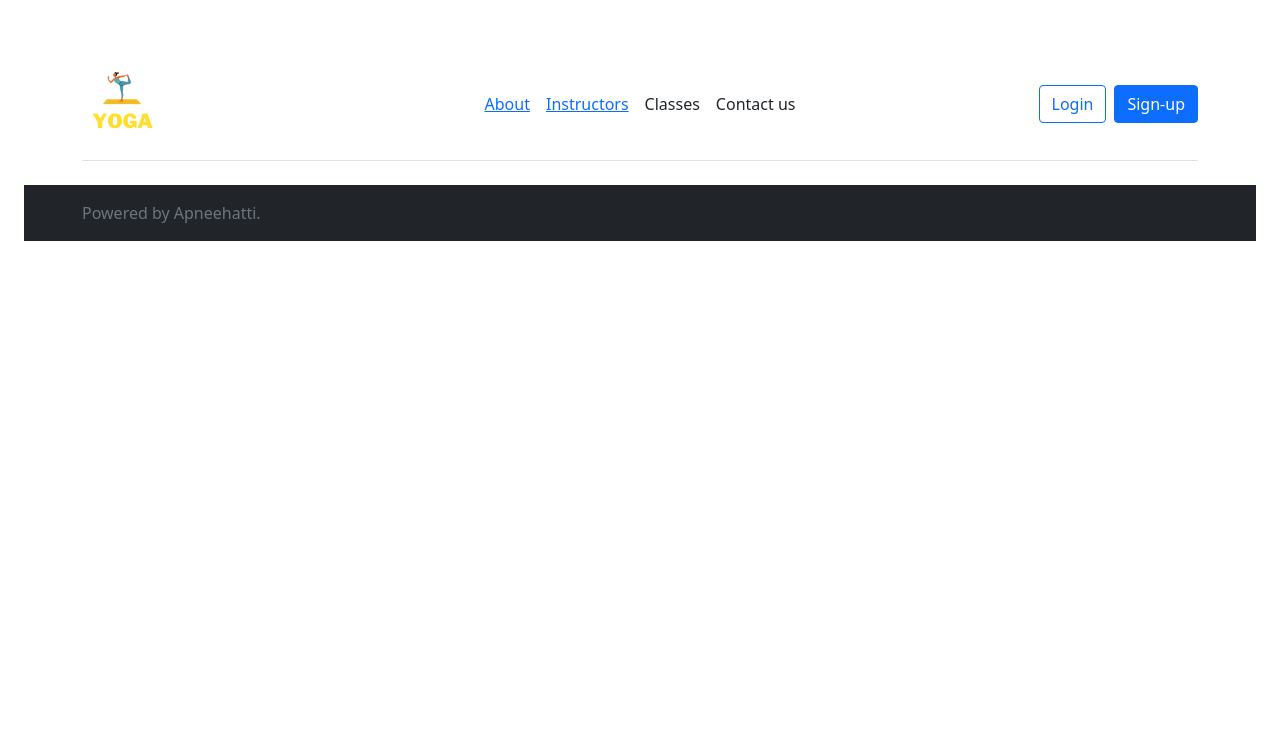
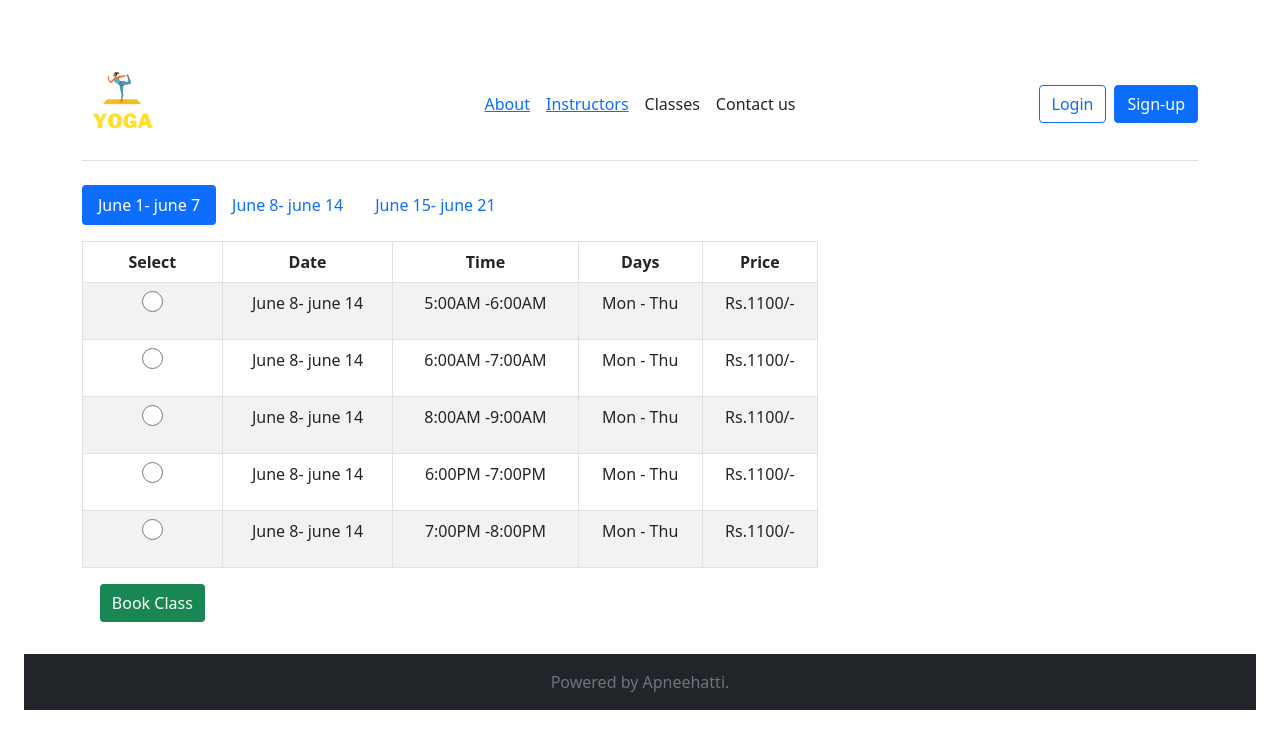
Before and after one commit to ni30gupta/sample, a React (Create React App) app: page /booking in a window 1280 px wide. Shown: the top 748 px of the page. Built offline with nearby package versions, Linux system fonts and the light colour scheme.

Commit message:
trying creating obkject of selected row

```diff
--- /dev/null
+++ b/src/API/booking2Data.js
@@ -0,0 +1,40 @@
+export const schedule = [
+    {
+        profileId: '101',
+
+        batches: [
+            {
+                batchId: "1",
+                dateRange: 'June 1- june 7',
+                time: [
+                    '5:00AM -6:00AM', '6:00AM -7:00AM', '7:00AM -8:00AM', '8:00AM -9:00AM', '6:00PM -7:00PM', '7:00PM -8:00PM'
+                ],
+                days: 'Mon - Fri',
+                price: 999
+            },
+
+            {
+                batchId: "2",
+                dateRange: 'June 8- june 14',
+                time: [
+                    '5:00AM -6:00AM', '6:00AM -7:00AM', '8:00AM -9:00AM', '6:00PM -7:00PM', '7:00PM -8:00PM'
+                ],
+                days: 'Mon - Thu',
+                price: 1100
+            },
+
+            {
+                batchId: "3",
+                dateRange: 'June 15- june 21',
+                time: [
+                    '5:00AM -6:00AM', '6:00AM -7:00AM', '7:00AM -8:00AM', '8:00AM -9:00AM', '6:00PM -7:00PM', '7:00PM -8:00PM'
+                ],
+                days: 'Mon - Fri',
+                price: 999
+
+            }
+        ]
+    }
+
+
+]
--- a/src/App.js
+++ b/src/App.js
@@ -9,6 +9,7 @@ import InstructorsPage from "./pages/InstructorsPage";
 import ProfilePage from "./pages/ProfilePage";
 import ConfrimSlotPage from "./pages/ConfrimSlotPage";
 import BookingProcess from "./component/BookingProcess";
+import Booking2 from "./component/Booking2";
 
 function App() {
   return (
@@ -20,8 +21,9 @@ function App() {
           <Route exact path="/instructors" component={InstructorsPage} />
           {/* <Route exact path="/booking" component={BookingSlot} /> */}
           <Route exact path="/confirmslot" component={ConfrimSlotPage} />
+          <Route exact path="/booking" component={Booking2} />
           <Route exact path="/:profileId/profile" component={ProfilePage} />
-          <Route exact path="/booking/:profileId/:classes_type" component={BookingProcess} />
+          {/* <Route exact path="/booking/:profileId/:classes_type" component={BookingProcess} /> */}
 
         </Switch>
         <Footer />
--- /dev/null
+++ b/src/component/Booking2.css
@@ -0,0 +1,9 @@
+input[type="radio"] {
+  border: 0px;
+  width: 100%;
+  height: 1.3em;
+}
+
+* {
+  text-align: center;
+}
--- /dev/null
+++ b/src/component/Booking2.js
@@ -0,0 +1,88 @@
+import React, { Component } from 'react'
+import './Booking2.css'
+import { Container, Col, Row, Table, Button, Nav } from 'react-bootstrap'
+import { schedule } from '../API/booking2Data'
+
+const [getData] = schedule.filter((data) => data.profileId === "101")
+
+export default class Booking2 extends Component {
+    constructor(props) {
+        super(props)
+
+        this.state = {
+            sno: 1
+        }
+    }
+
+    selected = (id) => {
+
+        document.querySelector(`#\\31 02 > form > table > tbody > tr:nth-child(${id})`).forEach((row, td) => {
+            console.log(row, td)
+        })
+
+
+
+
+    }
+
+    // console.log( > td:nth-child(3) > p`).innerHTML);
+    render() {
+        return (
+            <Container>
+                <Row >
+                    <Col lg={8} className="d-flex flex-row justify-content-between mb-3">
+                        <Nav variant="pills" defaultActiveKey={`#${getData.batches[0].batchId}`}>
+                            {
+                                getData.batches.map((data) => {
+                                    return (
+                                        <Nav.Item>
+                                            <Nav.Link onClick={() => this.setState({ sno: data.batchId - 1 })} href={`#${data.batchId}`}>  {data.dateRange}</Nav.Link>
+                                        </Nav.Item>
+                                    )
+                                })
+                            }
+                        </Nav>
+                    </Col>
+                    <Col lg={4}></Col>
+                </Row>
+                <Row>
+                    <Col id="102" lg={8}>
+                        <form action="/action_page.php">
+                            <Table striped bordered hover>
+                                <thead>
+                                    <tr>
+                                        <th>Select</th>
+                                        <th>Date</th>
+                                        <th>Time</th>
+                                        <th>Days</th>
+                                        <th>Price</th>
+                                    </tr>
+                                </thead>
+                                <tbody>
+                                    {
+                                        getData.batches[this.state.sno].time.map((time, i) => {
+                                            return (
+                                                <tr>
+                                                    <td><input onChange={() => this.selected(i + 1)} type="radio" name="batch" /></td>
+                                                    <td><p>{getData.batches[this.state.sno].dateRange}</p></td>
+                                                    <td><p>{time}</p></td>
+                                                    <td><p>{getData.batches[this.state.sno].days}</p></td>
+                                                    <td><p> {`Rs.${getData.batches[this.state.sno].price}/-`} </p></td>
+                                                </tr>
+                                            )
+                                        })
+                                    }
+
+                                    <Button className="btn btn-success my-3 "  >Book Class</Button>
+                                </tbody>
+                            </Table>
+                        </form>
+                    </Col>
+                    <Col lg={4}>
+
+                    </Col>
+                </Row>
+            </Container >
+        )
+    }
+}
```
